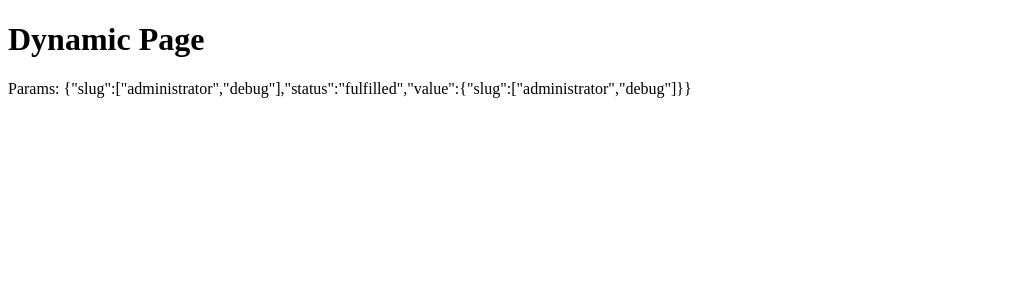
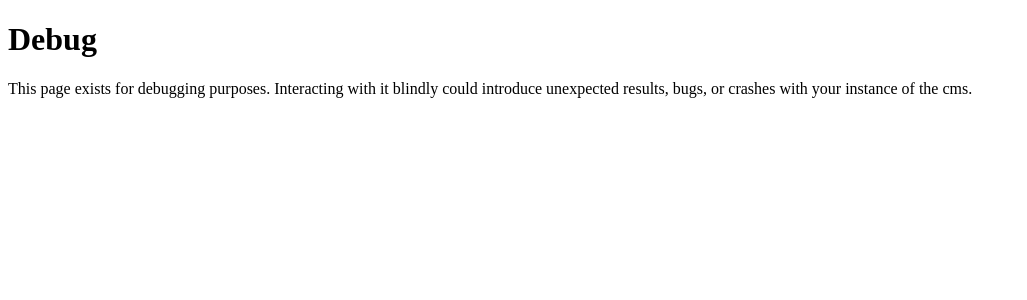
Before and after one commit to NotTimTam/cms, a Next.js app: page /administrator/debug in a window 1280 px wide. Shown: the top 300 px of the page, without its empty margins (0-1027 px from the left). Built offline with nearby package versions, Linux system fonts and the light colour scheme.

Commit message:
Added administrator debug page.

```diff
--- /dev/null
+++ b/app/administrator/debug/page.jsx
@@ -0,0 +1,16 @@
+export const metadata = {
+	title: "Debugging",
+};
+
+export default function Debug() {
+	return (
+		<>
+			<h1>Debug</h1>
+			<p>
+				This page exists for debugging purposes. Interacting with it
+				blindly could introduce unexpected results, bugs, or crashes
+				with your instance of the cms.
+			</p>
+		</>
+	);
+}
```
